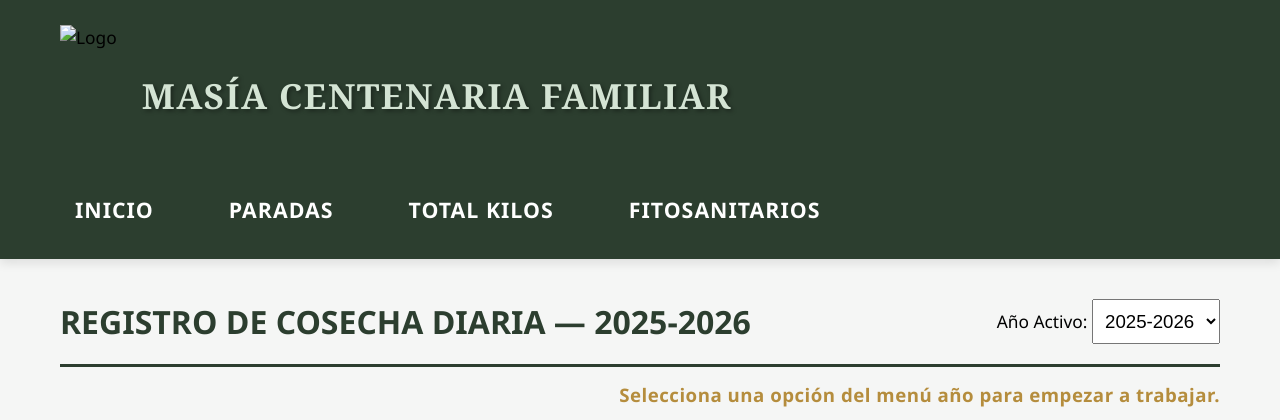
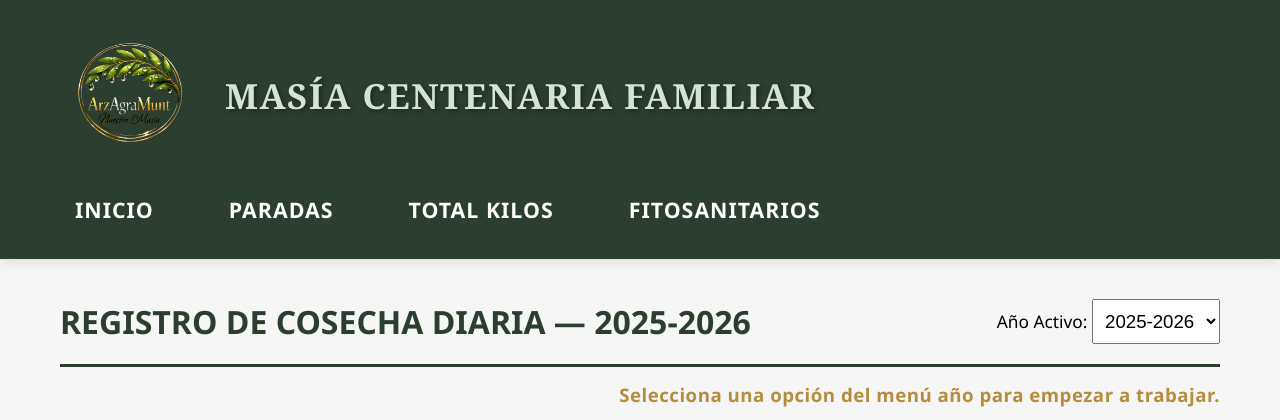
Before and after one commit to Frankfag/webmasia, a plain HTML site: page index.html in a window 1280 px wide. Shown: the top 420 px of the page. Drawn offline with Linux system fonts and the light colour scheme.

Commit message:
cambio logo

```diff
--- a/index.html
+++ b/index.html
@@ -10,7 +10,7 @@
 
     <nav class="contenedor-header">
         <div class="bloque-marca">
-            <img src="img/logo.pn" class="logo" alt="Logo">
+            <img src="img/logo.png" class="logo" alt="Logo">
             <h1 class="titulo">MASÍA CENTENARIA FAMILIAR</h1>
         </div>
         <div class="menu-enlaces">
```
